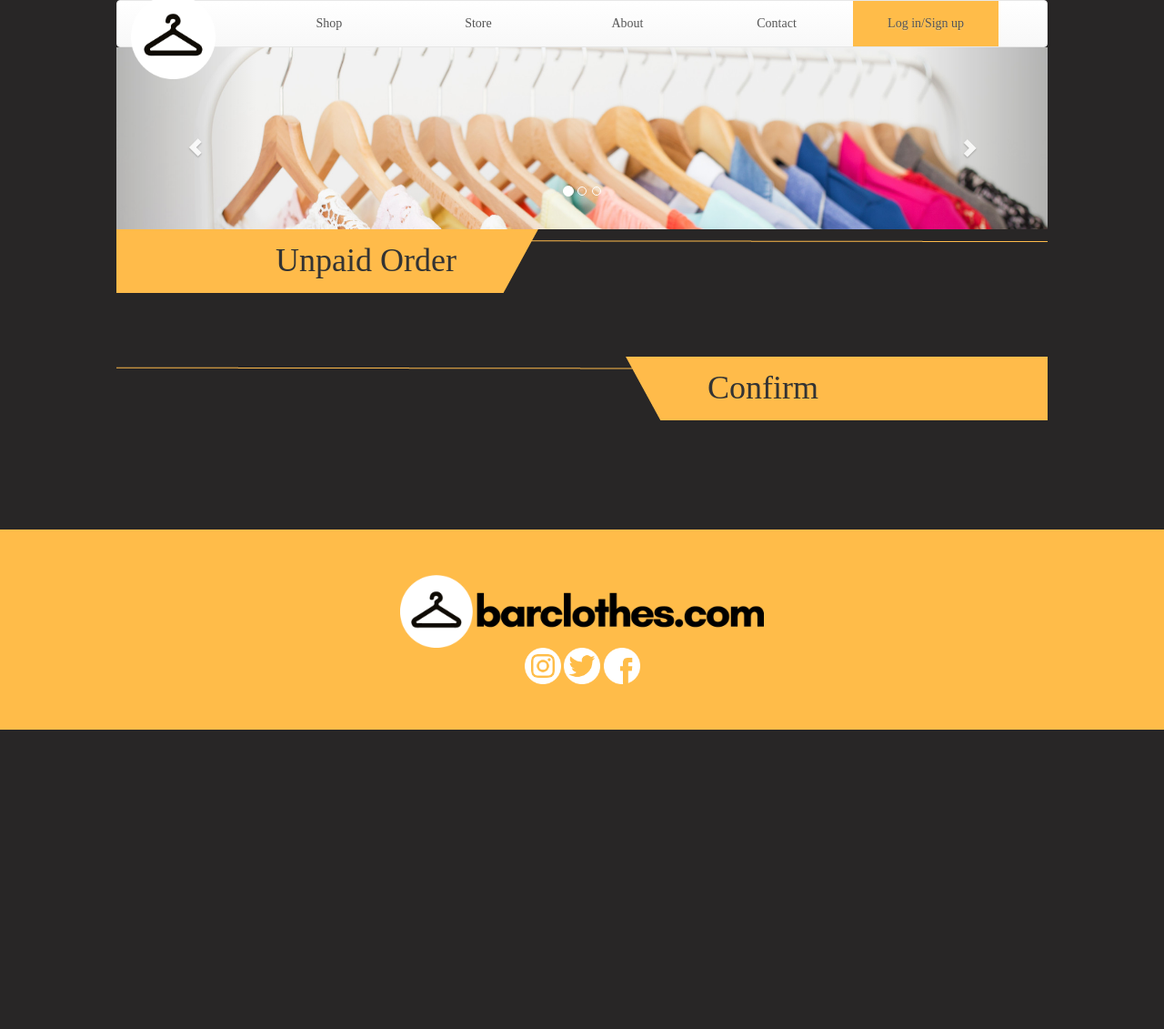
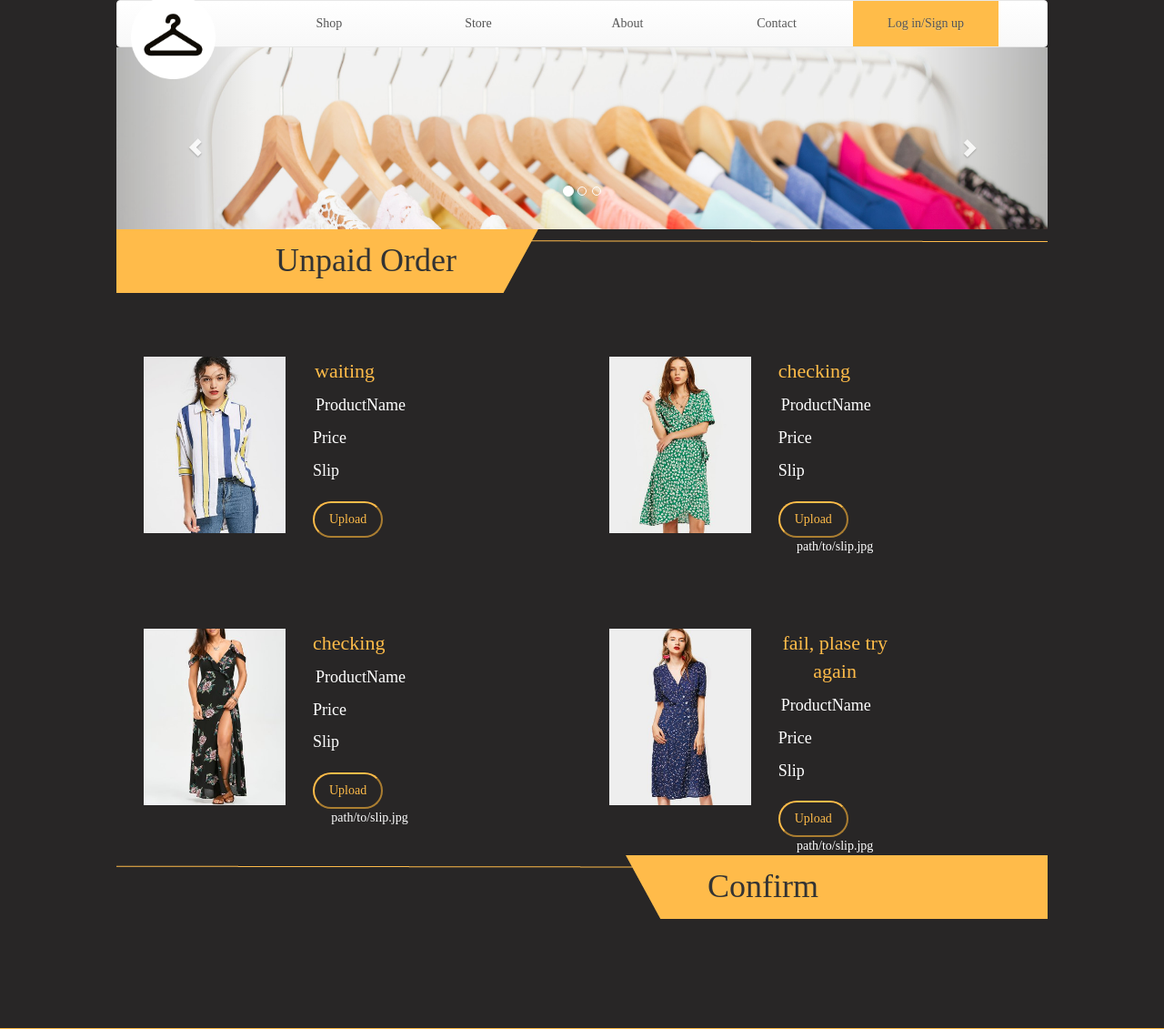
Before and after one commit to iitim/BarClothes, a Django app: page /accounts/transcus/ in a window 1280 px wide. Shown: the top 1131 px of the page at 91% size. Before the commit the page ends 802 px from the top, so only its background shows below. Run offline with Django 3.2, Linux system fonts and the light colour scheme; parts of the project's set-up code (start-up, migrations or seed data) failed here and were passed over; some libraries are stand-ins or nearby versions; some web fonts are replaced.

Commit message:
add head1 content

```diff
--- a/BarClothes/src/transection_seller/templates/transcus.html
+++ b/BarClothes/src/transection_seller/templates/transcus.html
@@ -9,6 +9,66 @@
 
 {% block content1 %}
 
+  <div class="delivery_order">
+
+        <img class="picture-delivery-order col-md-2" style="padding: 0px; margin-left: 30px" src="/static/img/home/BestSell/007.jpg" >
+
+        <div class="col-md-2" style="margin-left: 30px; width:125px; padding: 0px;">
+
+              <p class="text1-delivery-order" style="margin-right: 55px" >waiting</p>
+              <p class="textN-delivery-order" style="margin-right: 20px">ProductName </p>
+              <p class="textN-delivery-order" style="margin-right: 110px">Price </p>
+              <p class="textN-delivery-order" style="margin-right: 120px">Slip </p>
+              <button class="sent-button" type="submit" ip=Sent >Upload</button>
+        </div>
+        <div class="col-md-2" style="padding: 0px;">
+        <div style="height: 10px; margin-bottom: 60px; margin-right: 80px;"> </div>
+        </div>
+
+  </div>
+
+    <img class="picture-delivery-order col-md-2" style="padding: 0px; margin-left: 30px" src="/static/img/home/BestSell/008.jpg" >
+
+        <div class="col-md-2" style="margin-left: 30px; width:125px; padding: 0px;">
+
+          <p class="text1-delivery-order" style="margin-right: 55px" >checking</p>
+          <p class="textN-delivery-order" style="margin-right: 20px">ProductName </p>
+          <p class="textN-delivery-order" style="margin-right: 110px">Price </p>
+          <p class="textN-delivery-order" style="margin-right: 120px">Slip </p>
+          <button class="sent-button" type="submit" ip=Sent >Upload</button>
+          path/to/slip.jpg
+        </div>
+
+        <!-- add -->
+  <div class="col-md-12" style="height: 80px"> </div>
+    <img class="picture-delivery-order col-md-2" style="padding: 0px; margin-left: 30px" src="/static/img/home/BestSell/009.jpg" >
+
+      <div class="col-md-2" style="margin-left: 30px; width:125px; padding: 0px;">
+
+        <p class="text1-delivery-order" style="margin-right: 55px" >checking</p>
+        <p class="textN-delivery-order" style="margin-right: 20px">ProductName </p>
+        <p class="textN-delivery-order" style="margin-right: 110px">Price </p>
+        <p class="textN-delivery-order" style="margin-right: 120px">Slip </p>
+        <button class="sent-button" type="submit" ip=Sent >Upload</button>
+        path/to/slip.jpg
+      </div>
+      <div class="col-md-2" style="padding: 0px;">
+        <div style="height: 10px; margin-bottom: 60px; margin-right: 80px;"> </div>
+      </div>
+
+    <img class="picture-delivery-order col-md-2" style="padding: 0px; margin-left: 30px" src="/static/img/home/BestSell/006.jpg" >
+
+      <div class="col-md-2" style="margin-left: 30px; width:125px; padding: 0px;">
+
+        <p class="text1-delivery-order" style="margin-right: 0px">fail, plase try again</p>
+        <p class="textN-delivery-order" style="margin-right: 20px">ProductName </p>
+        <p class="textN-delivery-order" style="margin-right: 110px">Price </p>
+        <p class="textN-delivery-order" style="margin-right: 120px">Slip </p>
+        <button class="sent-button" type="submit" ip=Sent >Upload</button>
+        path/to/slip.jpg
+      </div>
+        <!-- end -->
+
 {% endblock %}
 
 {% block title_content2 %}<div class="home-title">Confirm</div>{% endblock %}
```
